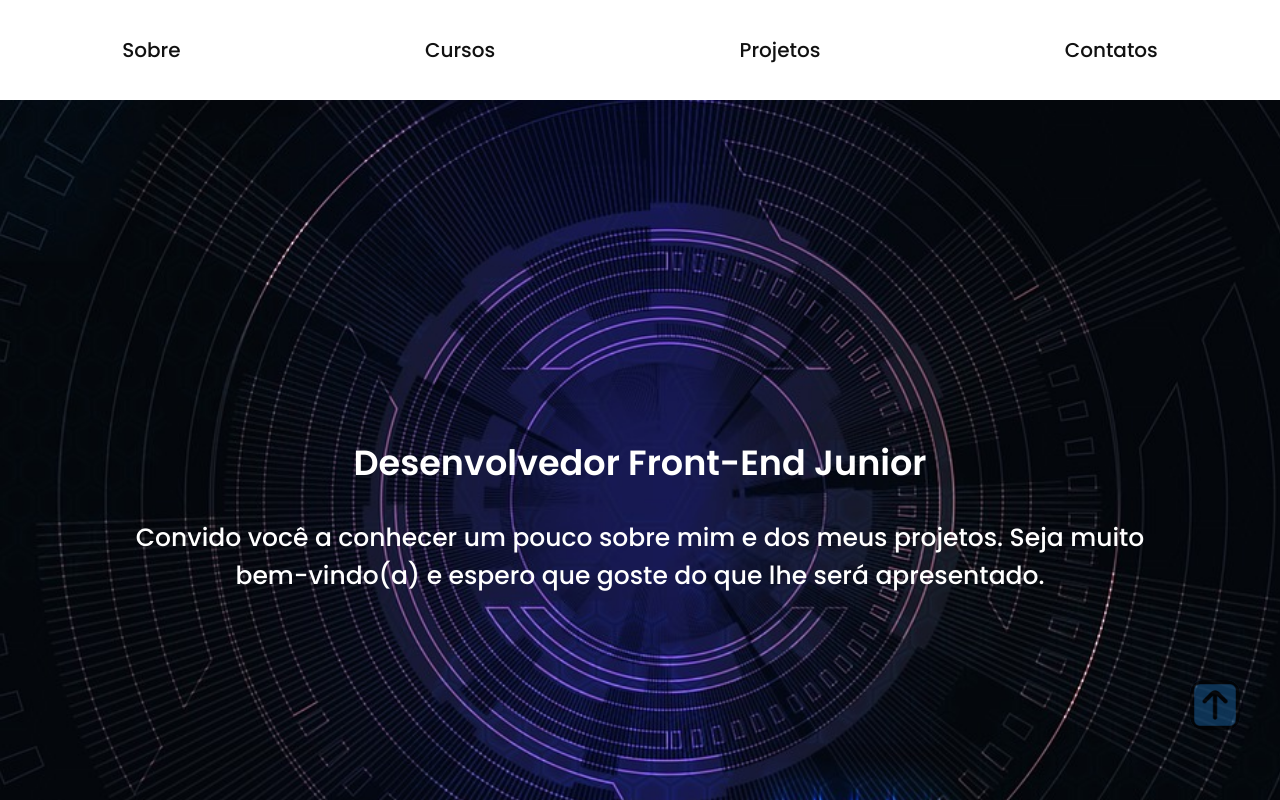
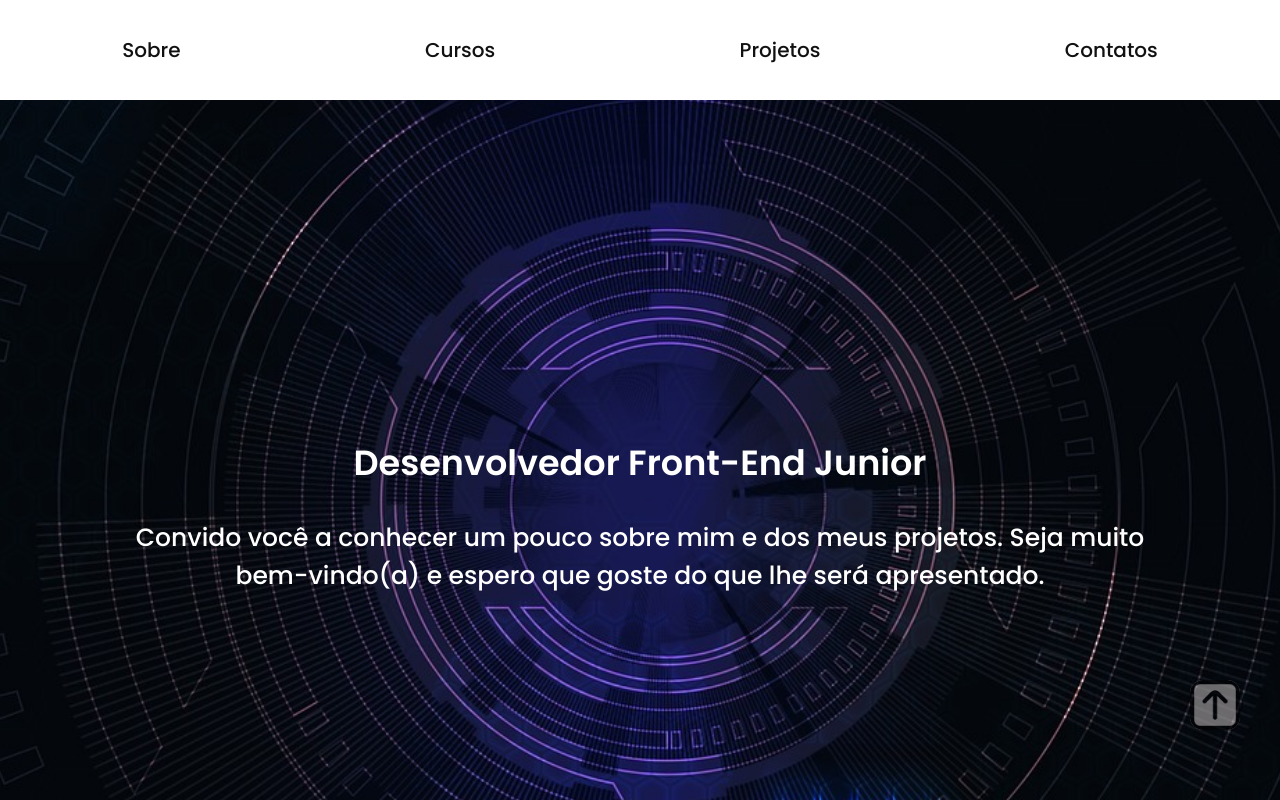
Before and after one commit to jardelvasconcelos/portfolio_, a React (Create React App) app: page / in a window 1280 px wide. Shown: the top 800 px of the page. Built offline with nearby package versions, Linux system fonts and the light colour scheme.

Commit message:
teste de conexao

```diff
--- a/src/App.css
+++ b/src/App.css
@@ -87,7 +87,7 @@ html{
     left: 93vw;
     width: 50px;
     height: 50px;
-    background-color: var(--cor7);
+    background-color: var(--cor5);
     border-radius: 13px;
     opacity: 0.5;
 }
```
